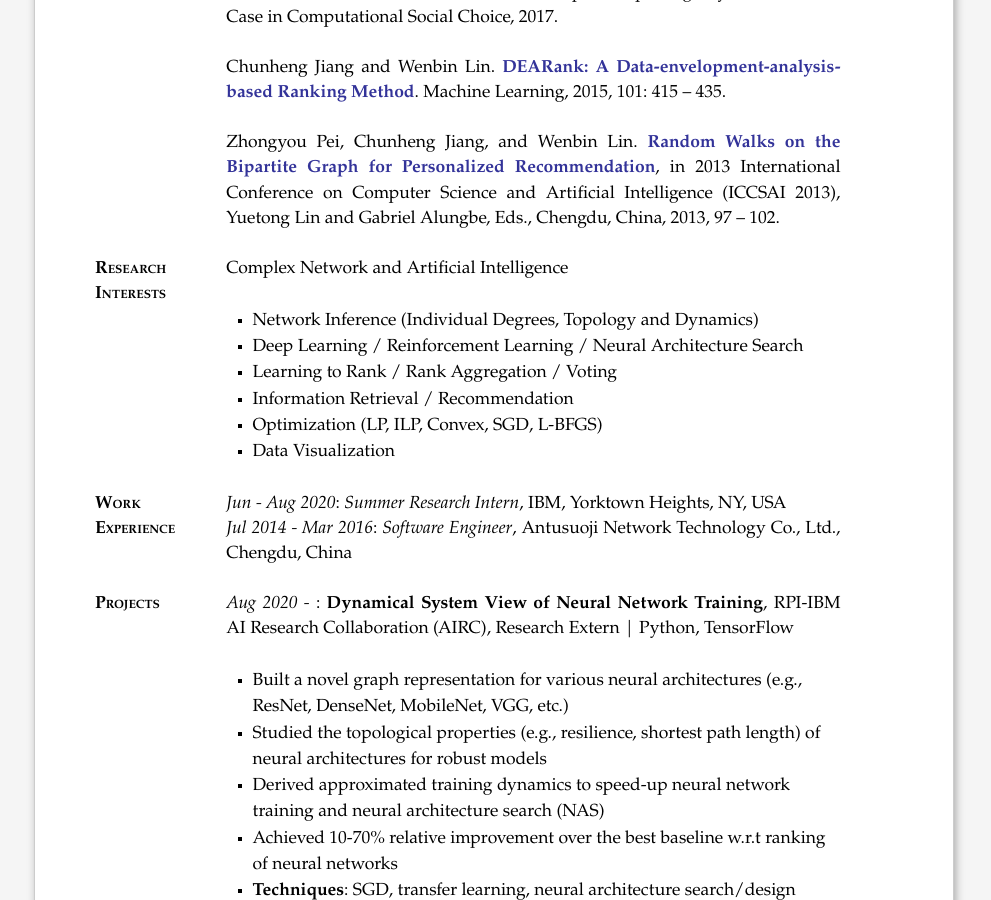
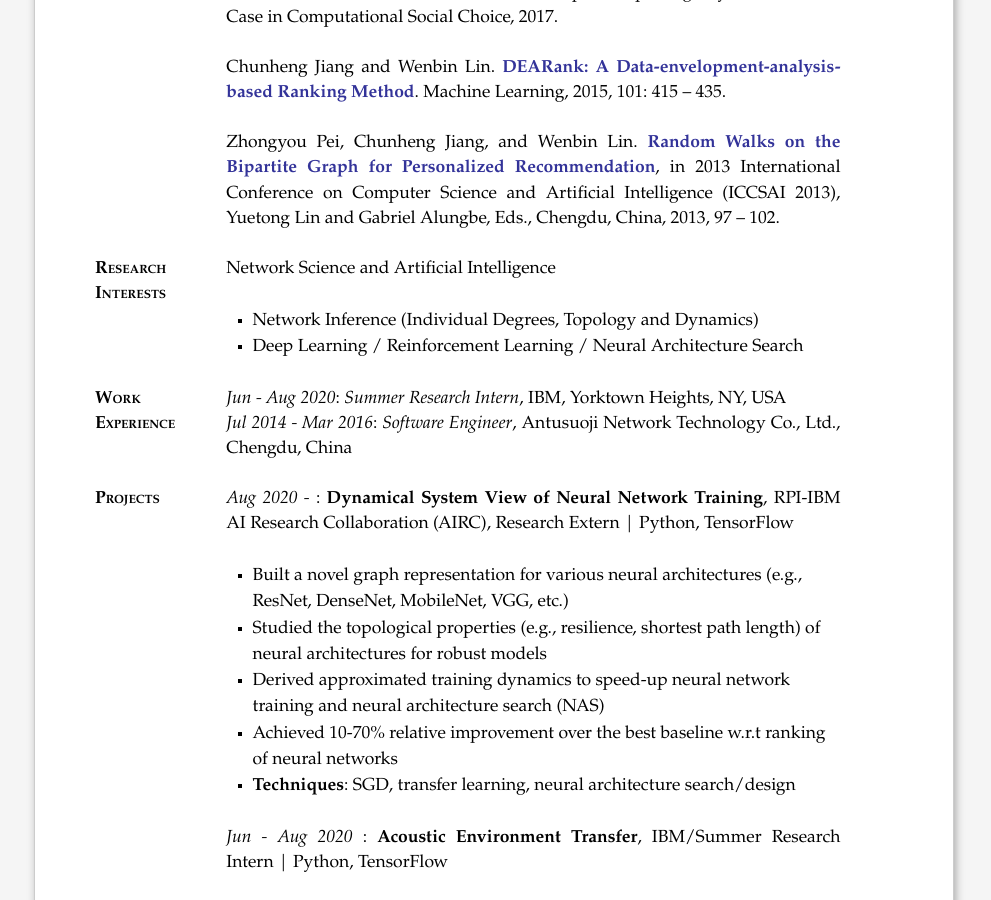
Before and after one commit to horsehour/horsehour.github.io, a Jekyll site: the page built from index.md, in a window 1280 px wide and 900 px high, scrolled down 1686 px. Shown: the whole window, without its empty margins (146-1137 px from the left). Built offline with Jekyll 4.4.1, drawn with Linux system fonts in a browser that asks for light colours; comment, search, counter and statistics services are not loaded.

Commit message:
update research interests

```diff
--- a/index.md
+++ b/index.md
@@ -97,13 +97,9 @@ Yuetong Lin and Gabriel Alungbe, Eds., Chengdu, China, 2013, 97 -- 102.
 <div class="section" markdown="1">
 Research Interests
 ============
-Complex Network and Artificial Intelligence
+Network Science and Artificial Intelligence
 - Network Inference (Individual Degrees, Topology and Dynamics)
 - Deep Learning / Reinforcement Learning / Neural Architecture Search
-- Learning to Rank / Rank Aggregation / Voting
-- Information Retrieval / Recommendation
-- Optimization (LP, ILP, Convex, SGD, L-BFGS)
-- Data Visualization
 </div>
 
 
```
Also changed, not shown: 1 other file.
